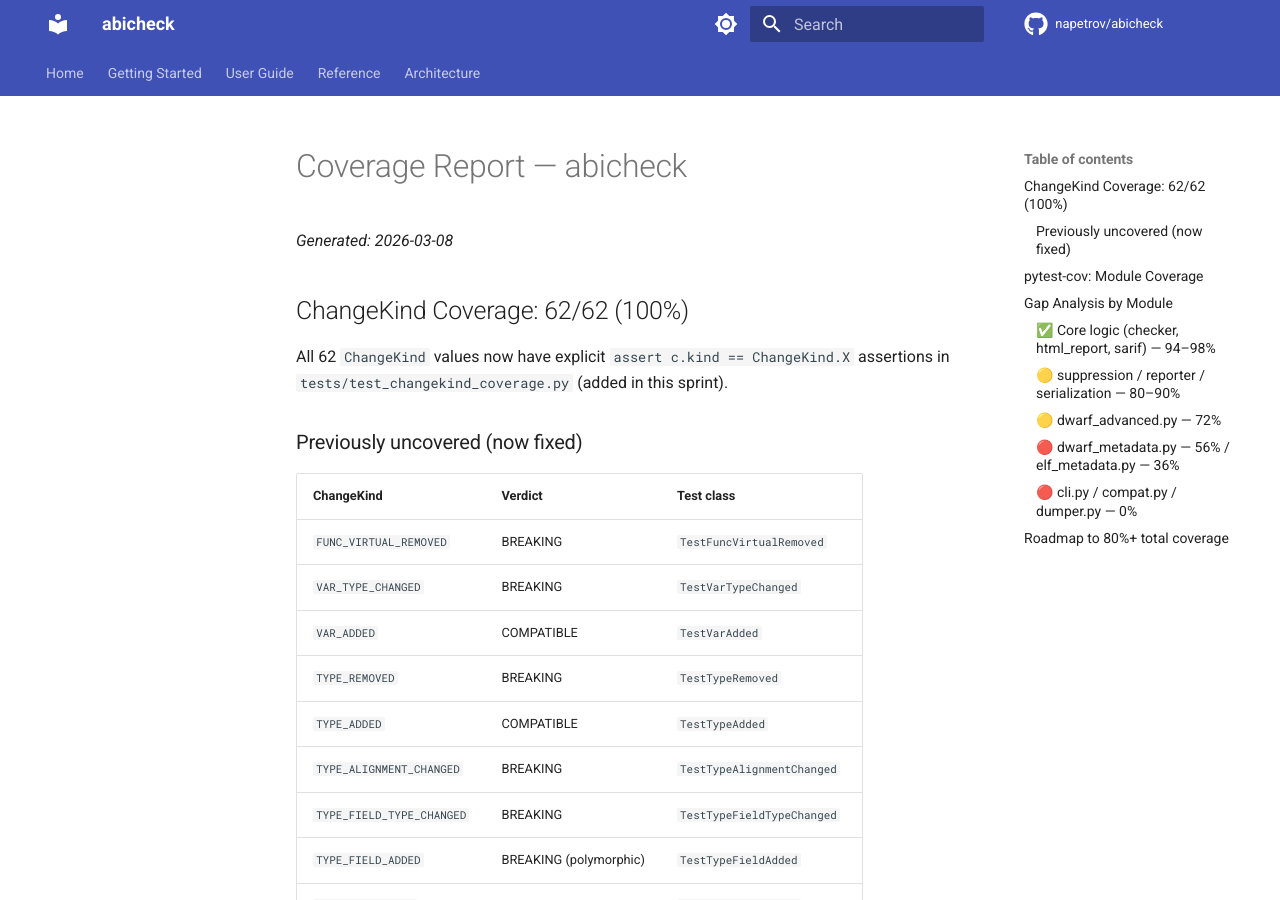
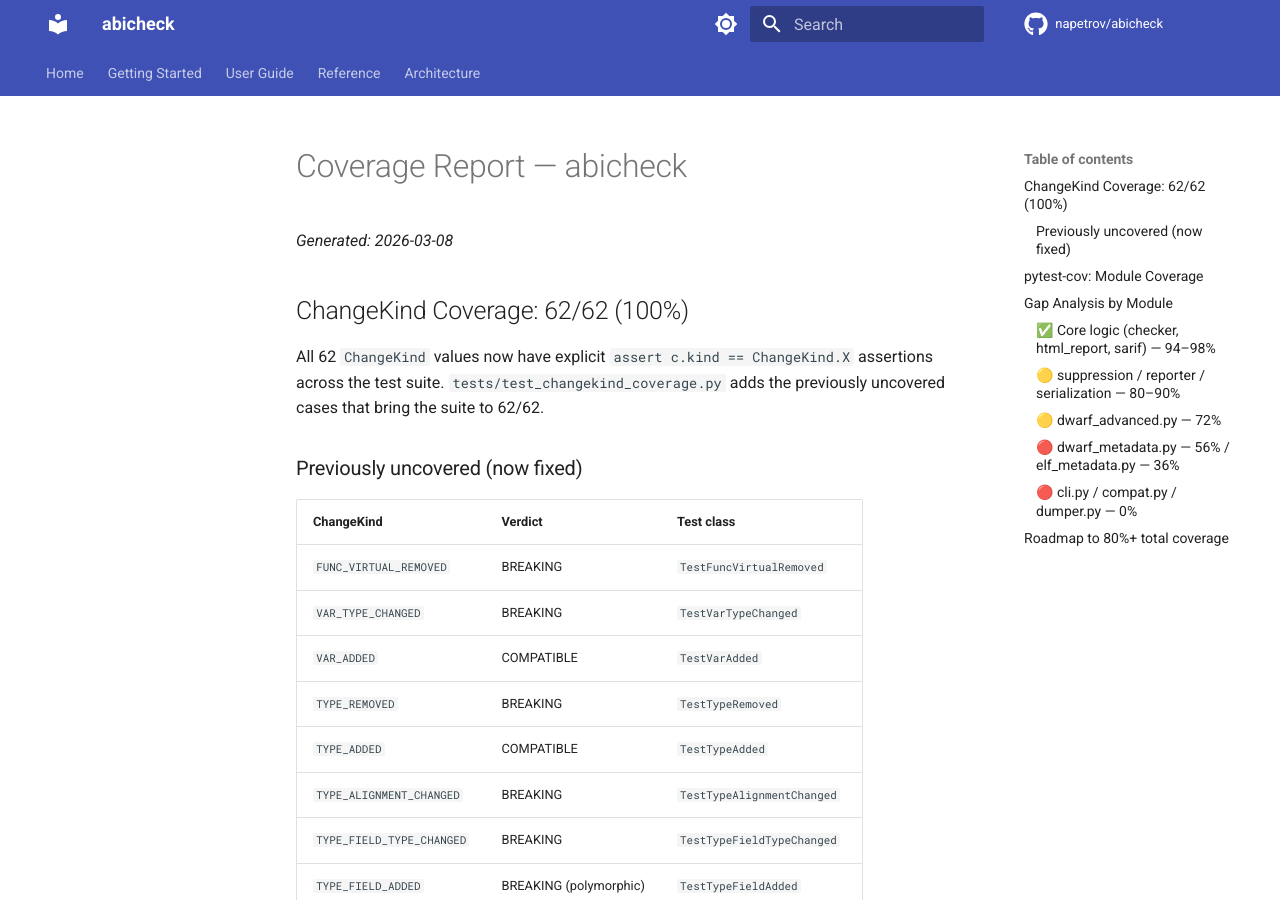
Before and after one commit to napetrov/abicheck, an MkDocs documentation site: the page built from docs/coverage_report.md, in a window 1280 px wide and 900 px high. Built offline with MkDocs 1.6.1 and Material for MkDocs 9.7.7, drawn with Linux system fonts in a browser that asks for light colours; comment, search, counter and statistics services are not loaded.

Commit message:
fix: address CodeRabbit review on PR #32
CR comment 1 (docs): reword coverage_report.md — 62/62 applies to the
  suite, test_changekind_coverage.py fills the previously uncovered gap

CR comment 2 (ruff): already fixed in previous push, no action needed

CR comment 3 (critical — monkeypatch target): promote diff_advanced_dwarf
  import to module level in checker.py (from .dwarf_advanced import
  diff_advanced_dwarf), removing the local-import-inside-function pattern.
  Update TestTypeVisibilityChanged to monkeypatch abicheck.checker.
  diff_advanced_dwarf — the correct bound reference.

All 31 tests pass; ruff clean.

```diff
--- a/docs/coverage_report.md
+++ b/docs/coverage_report.md
@@ -4,8 +4,9 @@ _Generated: 2026-03-08_
 
 ## ChangeKind Coverage: 62/62 (100%)
 
-All 62 `ChangeKind` values now have explicit `assert c.kind == ChangeKind.X` assertions
-in `tests/test_changekind_coverage.py` (added in this sprint).
+All 62 `ChangeKind` values now have explicit `assert c.kind == ChangeKind.X`
+assertions across the test suite. `tests/test_changekind_coverage.py` adds the
+previously uncovered cases that bring the suite to 62/62.
 
 ### Previously uncovered (now fixed)
 
```
Also changed, not shown: 2 other files.
